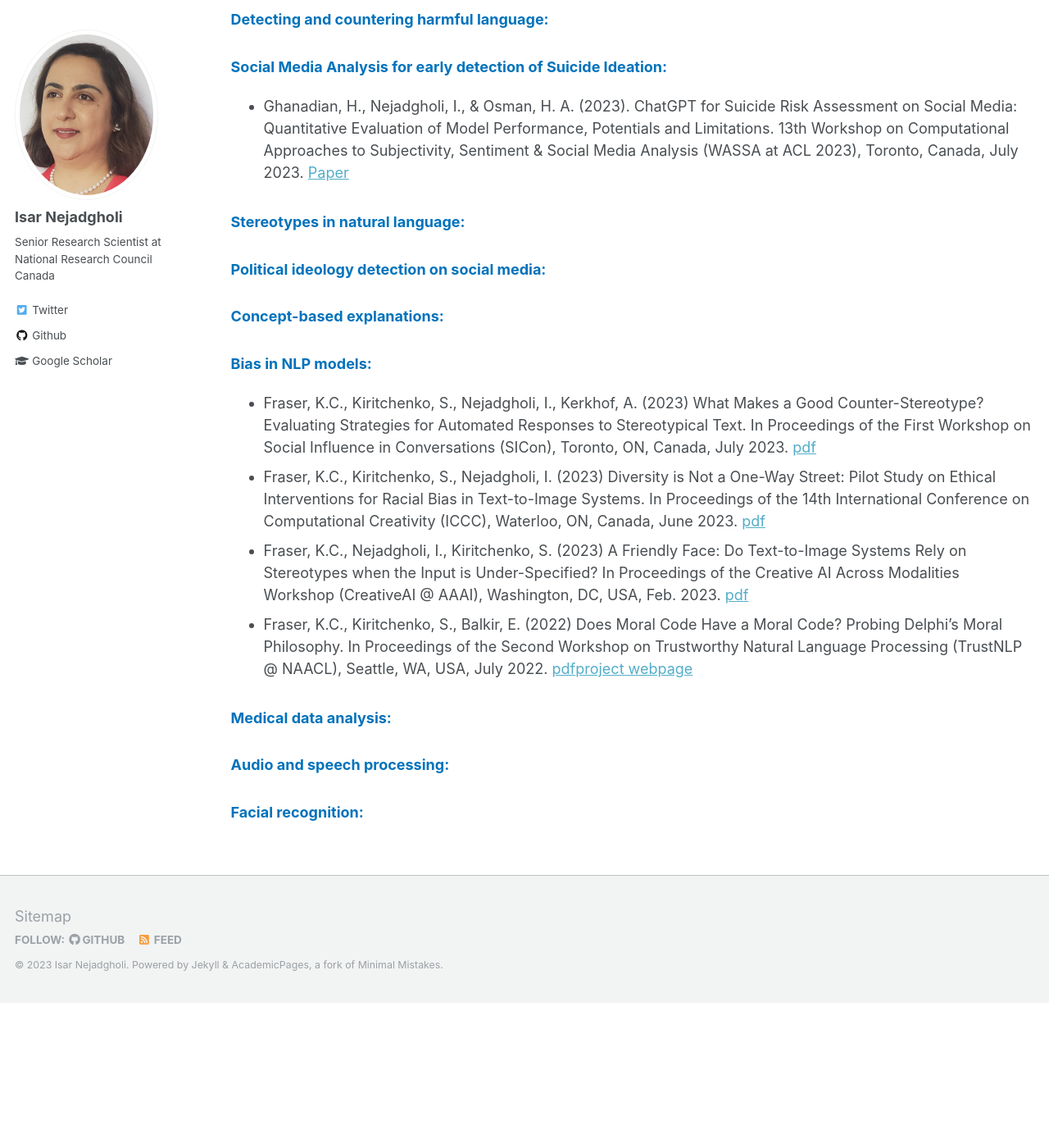
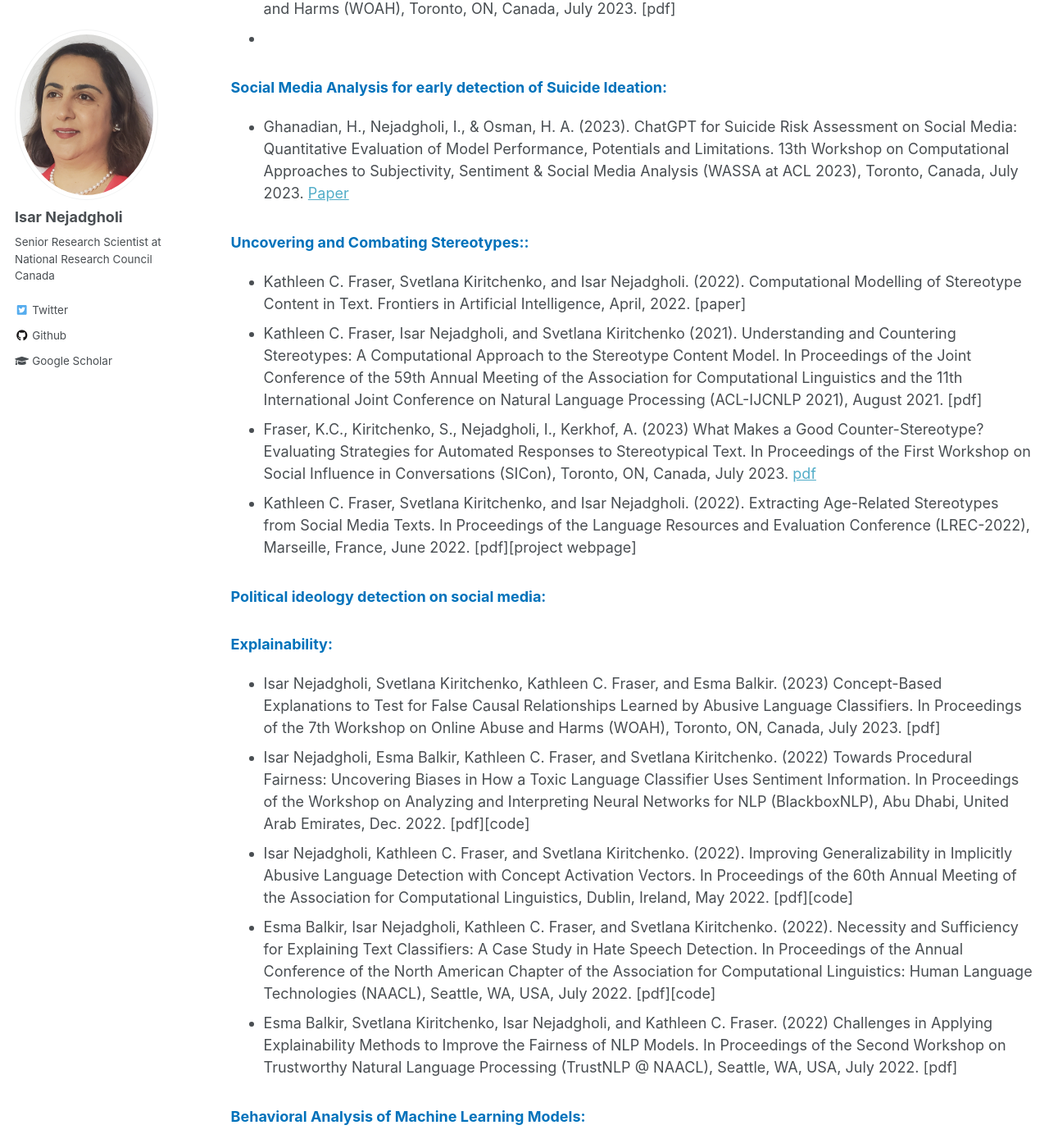
Before and after one commit to IsarNejad/IsarNejad.github.io, a Jekyll site: the page built from _pages/research.md, in a window 1280 px wide and 1400 px high, scrolled down 1441 px. Shown: the whole window at 82% size. Built offline with Jekyll 4.4.1, drawn with Linux system fonts in a browser that asks for light colours; before the commit the page ends 2664 px from its top, so only the background shows below that; some of the changed text lies outside the part shown.

Commit message:
Update research.md

```diff
--- a/_pages/research.md
+++ b/_pages/research.md
@@ -7,20 +7,20 @@ author_profile: true
 
 {: .amaranth-deep-purple}
 ## AI for Social Good
-  - [**Multimodal social media analysis for disaster response:**](#MultiModal-Disaster) This project is funded by New Beginning Initiative Program and is in collaboration with Carleton University.
-  - [**Innovative solutions to improve the immigration system in Canada:**](#Immigration) This project is in collaboration with MILA institute and focuses on using AI to make the immigration settlement in Canada more efficient.
-  - [**Detecting and countering stereotypes:**](#Det-Count-Stereo) This project focuses on detecting abusive language on social media and countering it using NLP models.
-  - [**Social media analysis for early detection of Suicide Ideation:**](#suicide)
+  - [**Multimodal Social Media Analysis for Disaster Response:**](#MultiModal-Disaster) This project is funded by New Beginning Initiative Program and is in collaboration with Carleton University.
+  - [**Innovative Solutions to Improve the Immigration System in Canada:**](#Immigration) This project is in collaboration with MILA institute and focuses on using AI to make the immigration settlement in Canada more efficient.
+  - [**Detecting and Countering Abusive Language on Social Media:**](#Det-Count-Stereo) This project focuses on detecting abusive language on social media and countering it using NLP models.
+  - [**Social Media Analysis for Early Detection of Suicide Ideation:**](#suicide)
 
 {: .amaranth-deep-purple}
 ## Computational Social Science
-  - [**Stereotypes in natural language:**](#Stereo-NL) In this project, we use computational linguistics and machine learning techniques to uncover and combat the stereotypical views prominent in society.
+  - [**Uncovering and Combating Stereotypes:**](#Stereo-NL) In this project, we use computational linguistics and machine learning techniques to uncover and combat the stereotypical views prominent in society.
   - [**Political ideology detection on social media:**](#political-ideology) This project is in collaboration with McGill University, where we use network analysis and natural language processing to understand the political ideologies expressed on social media.
 
 {: .amaranth-deep-purple}
-## Ethics in NLP:
-  - [**Explainability**](#TCAV) In this project, we use concept-based explanations to analyze a model with respect to its sensitivity to human-understandable concepts.
-  - [**Bias in NLP models:**](#Bias) In this project, we use different techniques to uncover biases in text classifiers and generative models.
+## Ethics in AI:
+  - [**Explainability**](#explain) In this project, we use concept-based explanations to analyze a model with respect to its sensitivity to human-understandable concepts.
+  - [**Behavioral Analysis of Machine Learning Models:**](#Bias) In this project, we use different techniques to uncover biases in text classifiers and generative models.
   - [**Ethical Challenges in Abuisve Language Detection**](#JAIR)
 
 
@@ -41,20 +41,11 @@ author_profile: true
 <br>
 
 {: .gray}
-### Multimodal social media analysis for disaster response:
-<a id="MultiModal-Disaster"></a>
-
-
-{: .gray}
-### Innovative solutions to improve the immigration system in Canada:
-<a id="#Immigration"></a>
-
-
-
-{: .gray}
-### Detecting and countering harmful language:
+### Detecting and Countering Abusive Language on Social Media:
 <a id="Det-Count-Stereo"></a>
 
+- Svetlana Kiritchenko, Georgina Curto, Isar Nejadgholi, and Kathleen C. Fraser. (2023) Aporophobia: An Overlooked Type of Toxic Language Targeting the Poor. In Proceedings of the 7th Workshop on Online Abuse and Harms (WOAH), Toronto, ON, Canada, July 2023. [pdf]
+-
 
 
 {: .gray}
@@ -64,9 +55,13 @@ author_profile: true
 - Ghanadian, H., Nejadgholi, I., & Osman, H. A. (2023). ChatGPT for Suicide Risk Assessment on Social Media: Quantitative Evaluation of Model Performance, Potentials and Limitations. 13th Workshop on Computational Approaches to Subjectivity, Sentiment & Social Media Analysis (WASSA at ACL 2023), Toronto, Canada, July 2023. [Paper](https://arxiv.org/abs/2306.09390)
 
 {: .gray}
-### Stereotypes in natural language:
+### Uncovering and Combating Stereotypes::
 <a id="Stereo-NL"></a>
 
+- Kathleen C. Fraser, Svetlana Kiritchenko, and Isar Nejadgholi. (2022). Computational Modelling of Stereotype Content in Text. Frontiers in Artificial Intelligence, April, 2022. [paper]
+- Kathleen C. Fraser, Isar Nejadgholi, and Svetlana Kiritchenko (2021). Understanding and Countering Stereotypes: A Computational Approach to the Stereotype Content Model. In Proceedings of the Joint Conference of the 59th Annual Meeting of the Association for Computational Linguistics and the 11th International Joint Conference on Natural Language Processing (ACL-IJCNLP 2021), August 2021. [pdf]
+- Fraser, K.C., Kiritchenko, S., Nejadgholi, I., Kerkhof, A. (2023) What Makes a Good Counter-Stereotype? Evaluating Strategies for Automated Responses to Stereotypical Text. In Proceedings of the First Workshop on Social Influence in Conversations (SICon), Toronto, ON, Canada, July 2023. [pdf](https://www.svkir.com/papers/Fraser-et-al-CounterStereotypes-SICon-2023.pdf)
+- Kathleen C. Fraser, Svetlana Kiritchenko, and Isar Nejadgholi. (2022). Extracting Age-Related Stereotypes from Social Media Texts. In Proceedings of the Language Resources and Evaluation Conference (LREC-2022), Marseille, France, June 2022. [pdf][project webpage]
 
 {: .gray}
 ### Political ideology detection on social media:
@@ -74,17 +69,27 @@ author_profile: true
 
 
 {: .gray}
-### Concept-based explanations:
-<a id="TCAV"></a>
+### Explainability:
+<a id="explain"></a>
+
+- Isar Nejadgholi, Svetlana Kiritchenko, Kathleen C. Fraser, and Esma Balkir. (2023) Concept-Based Explanations to Test for False Causal Relationships Learned by Abusive Language Classifiers. In Proceedings of the 7th Workshop on Online Abuse and Harms (WOAH), Toronto, ON, Canada, July 2023. [pdf]
+- Isar Nejadgholi, Esma Balkir, Kathleen C. Fraser, and Svetlana Kiritchenko. (2022) Towards Procedural Fairness: Uncovering Biases in How a Toxic Language Classifier Uses Sentiment Information. In Proceedings of the Workshop on Analyzing and Interpreting Neural Networks for NLP (BlackboxNLP), Abu Dhabi, United Arab Emirates, Dec. 2022. [pdf][code]
+- Isar Nejadgholi, Kathleen C. Fraser, and Svetlana Kiritchenko. (2022). Improving Generalizability in Implicitly Abusive Language Detection with Concept Activation Vectors. In Proceedings of the 60th Annual Meeting of the Association for Computational Linguistics, Dublin, Ireland, May 2022. [pdf][code]
+- Esma Balkir, Isar Nejadgholi, Kathleen C. Fraser, and Svetlana Kiritchenko. (2022). Necessity and Sufficiency for Explaining Text Classifiers: A Case Study in Hate Speech Detection. In Proceedings of the Annual Conference of the North American Chapter of the Association for Computational Linguistics: Human Language Technologies (NAACL), Seattle, WA, USA, July 2022. [pdf][code]
+- Esma Balkir, Svetlana Kiritchenko, Isar Nejadgholi, and Kathleen C. Fraser. (2022) Challenges in Applying Explainability Methods to Improve the Fairness of NLP Models. In Proceedings of the Second Workshop on Trustworthy Natural Language Processing (TrustNLP @ NAACL), Seattle, WA, USA, July 2022. [pdf]
 
 {: .gray}
-### Bias in NLP models:
+### Behavioral Analysis of Machine Learning Models:
 <a id="Bias"></a>
-
-- Fraser, K.C., Kiritchenko, S., Nejadgholi, I., Kerkhof, A. (2023) What Makes a Good Counter-Stereotype? Evaluating Strategies for Automated Responses to Stereotypical Text. In Proceedings of the First Workshop on Social Influence in Conversations (SICon), Toronto, ON, Canada, July 2023. [pdf](https://www.svkir.com/papers/Fraser-et-al-CounterStereotypes-SICon-2023.pdf)
 - Fraser, K.C., Kiritchenko, S., Nejadgholi, I. (2023) Diversity is Not a One-Way Street: Pilot Study on Ethical Interventions for Racial Bias in Text-to-Image Systems. In Proceedings of the 14th International Conference on Computational Creativity (ICCC), Waterloo, ON, Canada, June 2023. [pdf](https://www.svkir.com/papers/Fraser-et-al-TextImageBias-ICCC-2023.pdf)
 - Fraser, K.C., Nejadgholi, I., Kiritchenko, S. (2023) A Friendly Face: Do Text-to-Image Systems Rely on Stereotypes when the Input is Under-Specified? In Proceedings of the Creative AI Across Modalities Workshop (CreativeAI @ AAAI), Washington, DC, USA, Feb. 2023. [pdf](https://www.svkir.com/papers/Fraser-et-al-CreativeAI-2023.pdf)
-- Fraser, K.C., Kiritchenko, S., Balkir, E. (2022) Does Moral Code Have a Moral Code? Probing Delphi's Moral Philosophy. In Proceedings of the Second Workshop on Trustworthy Natural Language Processing (TrustNLP @ NAACL), Seattle, WA, USA, July 2022. [pdf](https://www.svkir.com/papers/Fraser-et-al-moralQ-TrustNLP-2022.pdf)[project webpage](https://www.svkir.com/projects/moralQ.html)
+
+{: .gray}
+### Ethical Challenges in Abuisve Language Detection:
+<a id="JAIR"></a>
+- Svetlana Kiritchenko and Isar Nejadgholi. Towards Ethics by Design in Online Abusive Content Detection. NRC Technical Report, October 2020. [pdf]
+- Svetlana Kiritchenko, Isar Nejadgholi, and Kathleen C. Fraser. Confronting Abusive Language Online: A Survey from the Ethical and Human Rights Perspective. Journal of Artificial Intelligence Research, 71: 431-478, July 2021. [pdf]
+- Isar Nejadgholi and Svetlana Kiritchenko. On Cross-Dataset Generalization in Automatic Detection of Online Abuse. In Proceedings of the 4th Workshop on Online Abuse and Harms at EMNLP-2020, November 2020. [pdf]
 
 {: .gray}
 ### Medical data analysis:
```
